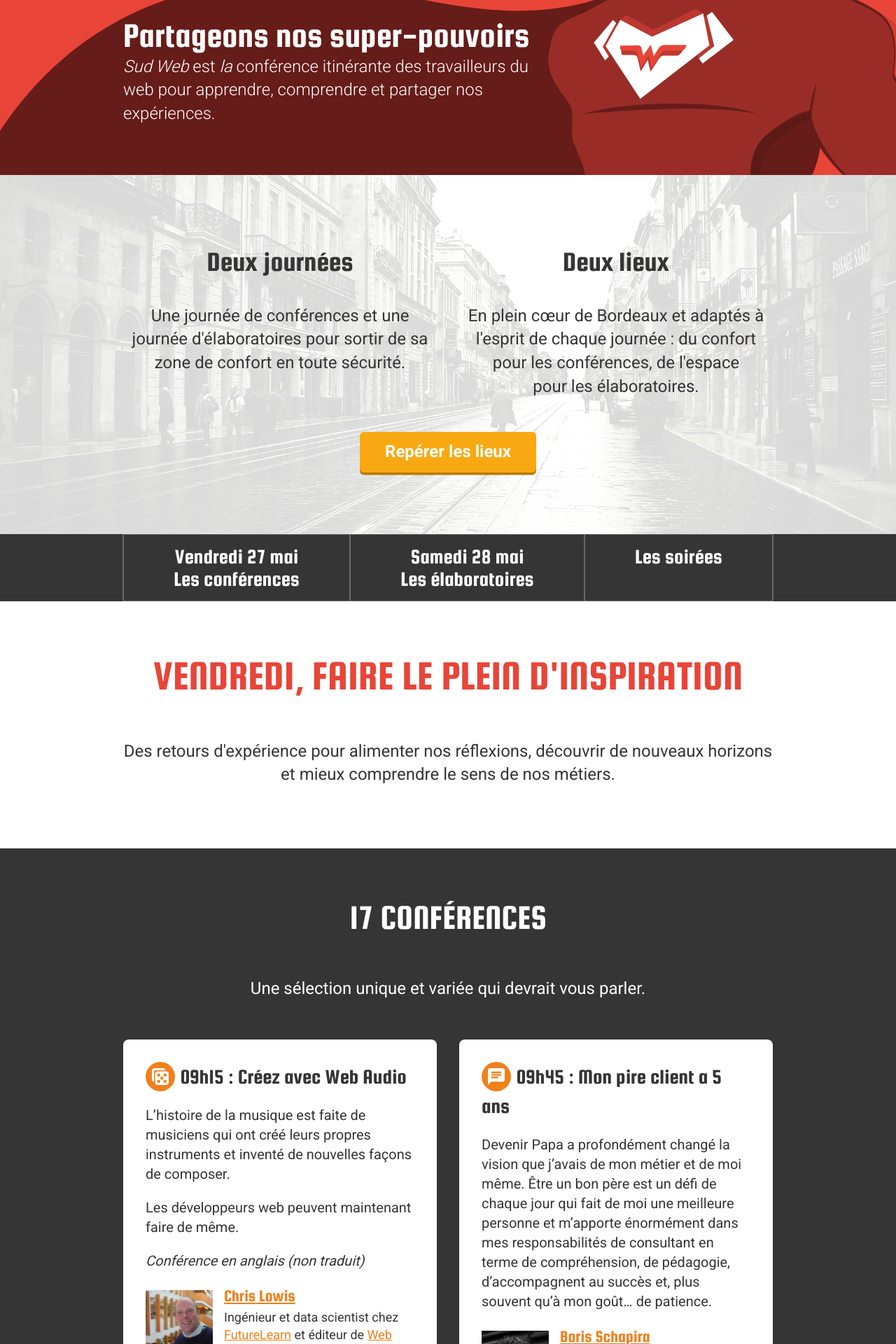
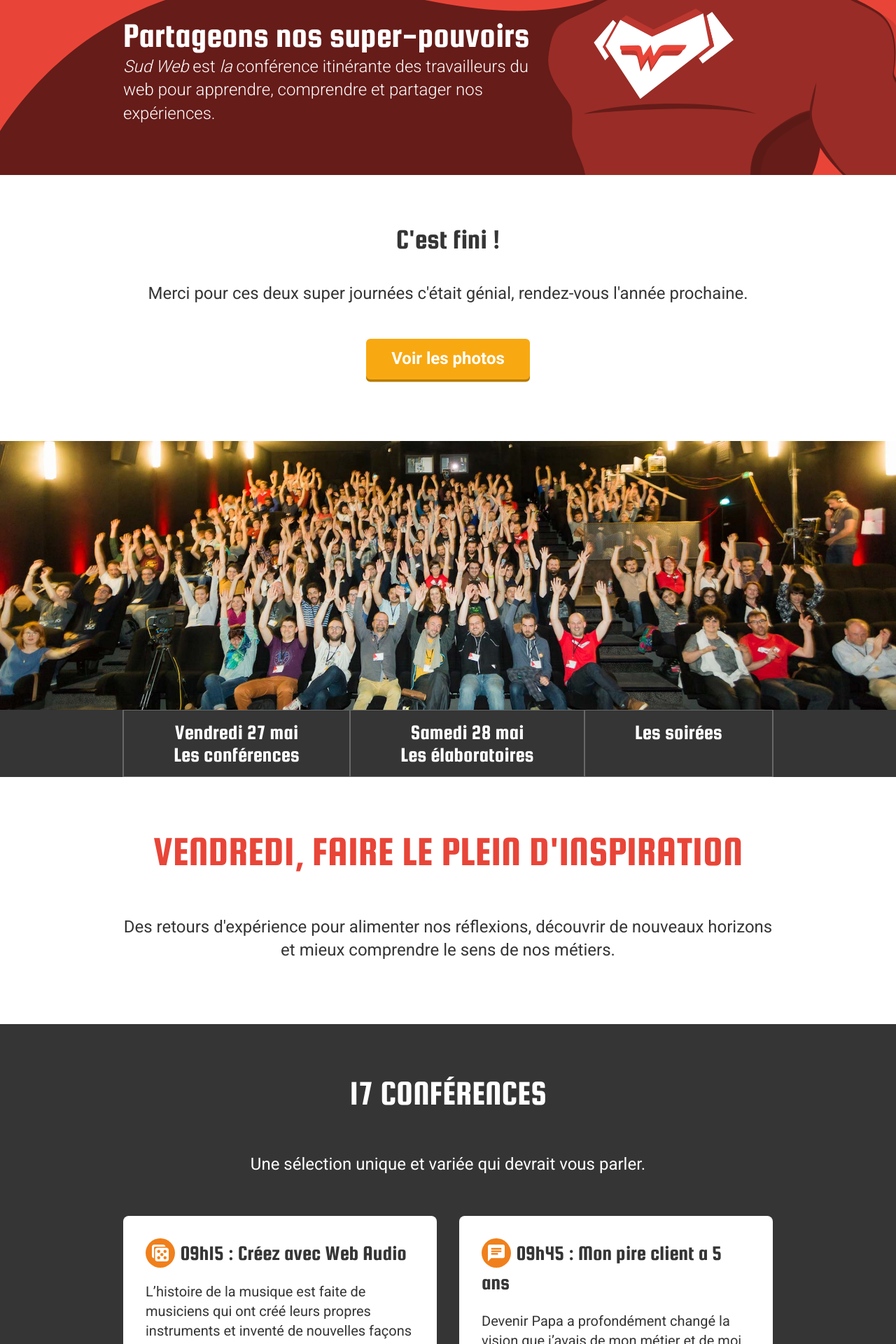
Before and after one commit to sudweb/2016, a Jekyll site: the page built from index.html, in a window 1280 px wide. Shown: the part 367-2287 px from the top of the page at 70% size. Built offline with Jekyll 4.4.1, drawn with Linux system fonts in a browser that asks for light colours; the list of posts is cut into pages by our own code.

Commit message:
Remerciements, photo souvenir

```diff
--- a/_sass/_componants.scss
+++ b/_sass/_componants.scss
@@ -76,6 +76,9 @@
 }
 .third-place-banner {
 	background-image: url(../images/2016/bordeaux.jpg);
+}
+.thanks-banner {
+	background-image: url(../images/2016/public.jpg);
 }
 
 
--- a/_sass/_specifics.scss
+++ b/_sass/_specifics.scss
@@ -4,18 +4,7 @@
 
 .cta-zone-1 {
 	position: relative;
-	background: center / cover no-repeat url(../images/2016/bordeaux01.jpg);
-	@media (min-width: $media-break-point) {
-		background-attachment: fixed;
-	}
-	&::before {
-		position: absolute; top: 0; right: 0; bottom: 0; left: 0; z-index: 0;
-		background: rgba(white, .85);
-		content: '';
-	}
-	& > * {
-		position: relative; z-index: 1;
-	}
+
 	.cta-title {
 		font-size: $small-title-size;
 	}
--- a/index.html
+++ b/index.html
@@ -15,22 +15,22 @@ image: /assets/images/twittercard.jpg
 
 <div class="cta-zone-1 section-margin">
 		<div class="wrapper">
-			<div class="grid-2 text-center">
+			<div class="text-center">
 				<section>
-					<h2 class="cta-title">Deux journées</h2>
-					<p>Une journée de conférences et une journée d'élaboratoires pour sortir de sa zone de confort en&nbsp;toute&nbsp;sécurité.</p>
-				</section>
-				<section>
-					<h2 class="cta-title">Deux lieux</h2>
-					<p>En plein cœur de Bordeaux et adaptés à l'esprit de chaque journée : du confort pour les conférences,&nbsp;de l'espace pour&nbsp;les&nbsp;élaboratoires.</p>
+					<h2 class="cta-title">C'est fini !</h2>
+          <p>Merci pour ces deux super journées c'était génial, rendez-vous l'année prochaine.
+          </p>
 				</section>
 			</div>
 			<div class="text-center">
-				<a class="cta button-type1" href="{{ site.baseurl }}/lieux/" data-event-category="cta" data-event-action="click" data-event-label="reperer-lieux">Repérer les lieux</a>
+				<a class="cta button-type1" href="https://www.flickr.com/groups/sudweb-2016/pool/" data-event-category="cta" data-event-action="click" data-event-label="voir-photos">Voir les photos</a>
 			</div>
 		</div>
 	</div>
 
+  <div class="thanks-banner">
+        <!-- nothing here! -->
+  </div>
 
 <main>
 
```
Also changed, not shown: assets/images/2016/public.jpg (added).
